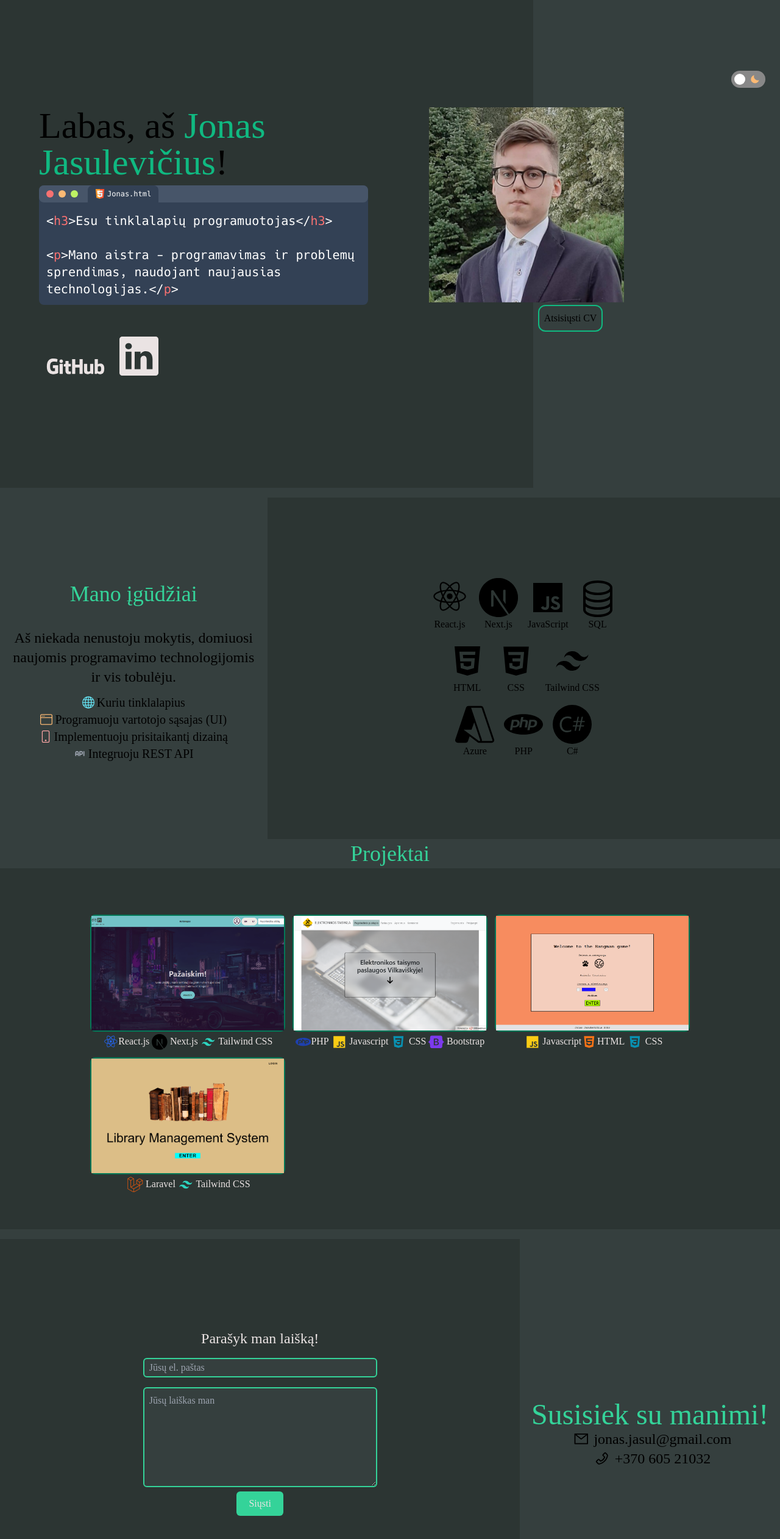
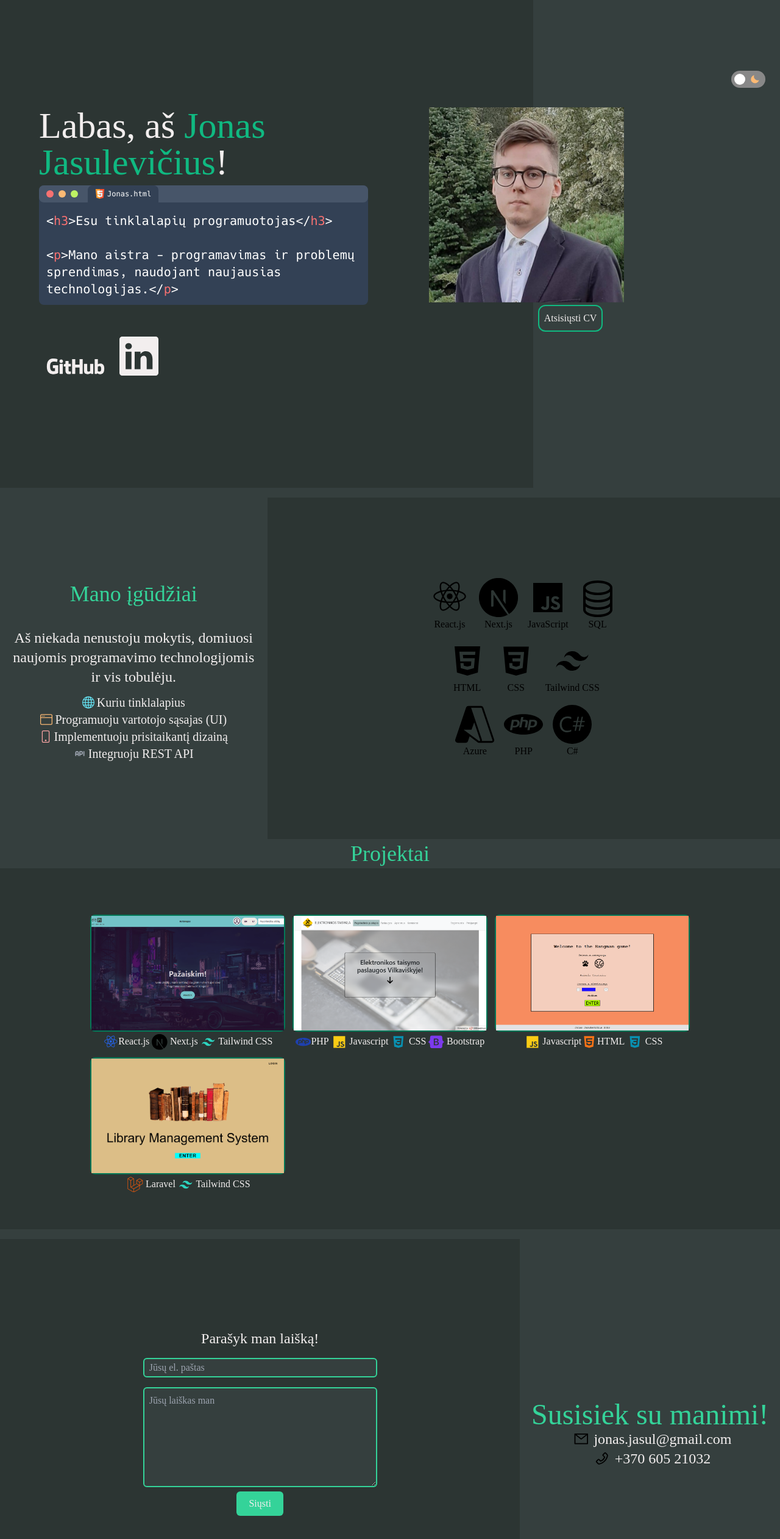
Before and after one commit to jonas-jasul/portfolio, a React (Vite) app: page / in a window 1280 px wide. Shown: the top 2524 px of the page at 61% size. Built offline with nearby package versions, Linux system fonts and the light colour scheme; a web font is replaced by a local one.

Commit message:
Fixed animated caret and some colors

```diff
--- a/src/App.css
+++ b/src/App.css
@@ -26,8 +26,20 @@
     color:#213547
 }
 
+.otherText {
+    color: #f2eeee;
+}
+
+.techLogos #dark {
+    color:#f2eeee;
+}
+
+.techLogos #light {
+    color:#213547
+}
+
 #dark .text {
-    color: #eae3e3;
+    color: #f2eeee;
 }
 #light .overlay {
     background-color: #eae3e3;
--- a/src/components/about.tsx
+++ b/src/components/about.tsx
@@ -12,7 +12,7 @@ export default function About() {
                     <Slide triggerOnce={true}>
                         <div className="left-text w-2/3">
                             <h2 className="text-6xl">
-                                <span className="hello">Labas, aš</span> <span className="text-emerald-500">Jonas Jasulevičius</span><span className="hello">!</span>
+                                <span className="hello text">Labas, aš</span> <span className="text-emerald-500">Jonas Jasulevičius</span><span className="hello text">!</span>
                             </h2>
                         </div>
                         <div className="code-block bg-slate-700 rounded-lg mt-2 w-11/12 lg:w-4/6 md:w-2/3">
@@ -65,7 +65,7 @@ export default function About() {
 
                     <div className="cvbuttons mx-2 my-1">
                         <a href="\assets\cv.pdf" download="Jonas CV" target="_blank">
-                            <button className="button p-2 border-2 rounded-xl hover:bg-gray-200 hover:text-black hover:transition-all border-emerald-500">Atsisiųsti CV</button>
+                            <button className="button p-2 border-2 rounded-xl hover:bg-gray-200 hover:text-black hover:transition-all otherText border-emerald-500">Atsisiųsti CV</button>
                         </a>
                     </div>
                 </div>
--- a/src/components/animatedCaret.tsx
+++ b/src/components/animatedCaret.tsx
@@ -12,5 +12,5 @@ export default function AnimatedCaret() {
         return () => clearInterval(interval);
     }, [])
 
-    return <span className={isVisible ? "animated-caret" : "animated-caret hidden"}>|</span>;
+    return <span className={isVisible ? "animated-caret" : "animated-caret invisible"}>|</span>;
 }
--- a/src/components/contact.tsx
+++ b/src/components/contact.tsx
@@ -8,8 +8,8 @@ export default function Contact() {
                 <div className="contact-div w-full h-[30vh] lg:w-1/3 lg:h-[80vh]">
                     <div className="contact-heading-div h-full flex flex-col justify-center items-center">
                         <h2 className="text-center text-emerald-400 text-5xl">Susisiek su manimi!</h2>
-                        <div className='email flex flex-row justify-center items-center contact-text'><AiOutlineMail className='mx-2' size={'1.6em'} /><h3 className='text-2xl'>jonas.jasul@gmail.com</h3></div>
-                        <div className='phone flex flex-row justify-center items-center contact-text'><AiOutlinePhone className='mx-2' size={'1.6em'} /> <h3 className='text-2xl'>+370 605 21032</h3> </div>
+                        <div className='email flex flex-row justify-center items-center contact-text'><AiOutlineMail className='mx-2' size={'1.6em'} /><h3 className='text-2xl otherText'>jonas.jasul@gmail.com</h3></div>
+                        <div className='phone flex flex-row justify-center items-center contact-text'><AiOutlinePhone className='mx-2' size={'1.6em'} /> <h3 className='text-2xl otherText'>+370 605 21032</h3> </div>
                     </div>
 
                 </div>
--- a/src/components/skills.tsx
+++ b/src/components/skills.tsx
@@ -12,25 +12,25 @@ export default function Skills() {
             <div className="skills-left-cont w-full h-2/5 lg:w-2/5 lg:h-full flex flex-col justify-center items-center p-2">
                 <h2 className=" text-4xl my-6 text-emerald-400">Mano įgūdžiai</h2>
                 <div className="skills-left-body justify-center items-center">
-                    <p className="text-2xl text-center p-3">Aš niekada nenustoju mokytis,
+                    <p className="text-2xl text-center p-3 otherText">Aš niekada nenustoju mokytis,
                         domiuosi naujomis programavimo technologijomis ir vis tobulėju.</p>
 
                     <Fade cascade triggerOnce={true} fraction={0.7}>
                     <ul className='flex justify-center items-center flex-col pb-3'>
-                        <li className='flex items-center text-xl'>
+                        <li className='flex items-center text-xl otherText'>
                             <BsGlobe className="text-cyan-300 mr-1" />
                             Kuriu tinklalapius
                         </li>
-                        <li className='flex items-center text-xl'>
+                        <li className='flex items-center text-xl otherText'>
                             <BsWindow className=" text-orange-300 mr-1" />
                             Programuoju vartotojo sąsajas (UI)
                         </li>
 
-                        <li className='flex items-center text-xl'>
+                        <li className='flex items-center text-xl otherText'>
                             <BsPhone className=" text-red-300 mr-1" />
                             Implementuoju prisitaikantį dizainą
                         </li>
-                        <li className='flex items-center text-xl'>
+                        <li className='flex items-center text-xl otherText'>
                             <TbApi className=" text-gray-400 mr-1" />
                             Integruoju REST API
                         </li>
@@ -41,44 +41,44 @@ export default function Skills() {
             <Slide direction='right' triggerOnce={true} fraction={0.6}>
                 <div className="skills-right-cont w-full lg:w-3/5 flex justify-center h-full items-center mx-auto my-auto">
                     <div className='skill-logos flex flex-wrap m-20 justify-center'>
-                        <div className='p-2 hover:text-blue-400'>
+                        <div className='p-2 hover:text-blue-400 techLogos'>
                             <BiLogoReact className="mx-auto" size={'4em'} />
                             <p className='text-center'>React.js</p>
                         </div>
-                        <div className='p-2 hover:text-black'>
+                        <div className='p-2 hover:text-black techLogos'>
                             <SiNextdotjs className="mx-auto" size={'4em'} />
                             <p className='text-center'>Next.js</p>
                         </div>
-                        <div className='p-2 hover:text-yellow-300'>
+                        <div className='p-2 hover:text-yellow-300 techLogos'>
                             <BiLogoJavascript className="mx-auto" size={'4em'} />
                             <p className='text-center'>JavaScript</p>
                         </div>
-                        <div className='p-2 hover:text-cyan-300'>
+                        <div className='p-2 hover:text-cyan-300 techLogos'>
                             <BsDatabase className="mx-auto" size={'4em'} />
                             <p className='text-center'>SQL</p>
                         </div>
-                        <div className='p-2 hover:text-orange-500'>
+                        <div className='p-2 hover:text-orange-500 techLogos'>
                             <BiLogoHtml5 className="mx-auto" size={'4em'} />
                             <p className='text-center'>HTML</p>
                         </div>
 
-                        <div className='p-2 hover:text-cyan-600'>
+                        <div className='p-2 hover:text-cyan-600 techLogos'>
                             <BiLogoCss3 className='mx-auto' size={'4em'} />
                             <p className='text-center'>CSS</p>
                         </div>
-                        <div className='p-2 hover:text-teal-400'>
+                        <div className='p-2 hover:text-teal-400 techLogos'>
                             <BiLogoTailwindCss className='mx-auto' size={'4em'} />
                             <p className='text-center'>Tailwind CSS</p>
                         </div>
-                        <div className='p-2 hover:text-sky-600'>
+                        <div className='p-2 hover:text-sky-600 techLogos'>
                             <SiMicrosoftazure className='mx-auto' size={'4em'} />
                             <p className='text-center'>Azure</p>
                         </div>
-                        <div className='p-2 hover:text-indigo-400'>
+                        <div className='p-2 hover:text-indigo-400 techLogos'>
                             <SiPhp className='mx-auto' size={'4em'} />
                             <p className='text-center'>PHP</p>
                         </div>
-                        <div className='p-2 hover:text-violet-600'>
+                        <div className='p-2 hover:text-violet-600 techLogos'>
                             <SiCsharp className='mx-auto' size={'4em'} />
                             <p className='text-center'>C#</p>
                         </div>
```
